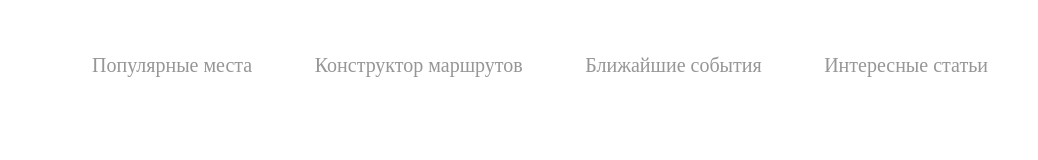
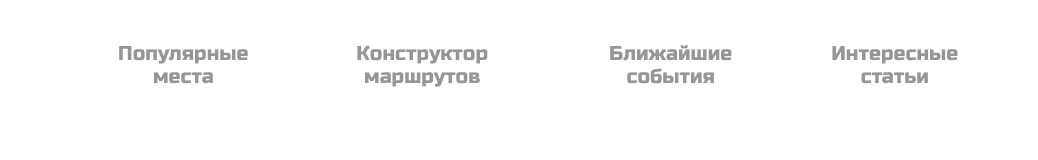
Before and after one commit to springdale95/need-in-nn, a plain HTML site: page index.html in a window 1280 px wide. Shown: the full height of the page, 242-1280 px from the left. Drawn offline with Linux system fonts and the light colour scheme; the site is published under a folder, as on GitHub Pages, so addresses that start at the root find nothing.

Commit message:
fonts way

```diff
--- a/css/fonts.css
+++ b/css/fonts.css
@@ -3,8 +3,8 @@
     font-weight: 400;
     font-style: normal;
     src: local(''),
-    url("/fonts/woff/Roboto-Regular.woff") format("woff"),
-    url("/fonts/woff2/Roboto-Regular.woff2") format("woff2");
+    url("../fonts/woff/Roboto-Regular.woff") format("woff"),
+    url("../fonts/woff2/Roboto-Regular.woff2") format("woff2");
 }
 
 @font-face {
@@ -12,8 +12,8 @@
     font-weight: 400;
     font-style: italic;
     src: local(''),
-    url("/fonts/woff/Roboto-Italic.woff") format("woff"),
-    url("/fonts/woff2/Roboto-Italic.woff2") format("woff2");
+    url("../fonts/woff/Roboto-Italic.woff") format("woff"),
+    url("../fonts/woff2/Roboto-Italic.woff2") format("woff2");
 }
 
 @font-face {
@@ -21,6 +21,6 @@
     font-weight: 400;
     font-style: normal;
     src: local(''),
-    url("/fonts/woff/RussoOne-Regular.woff") format("woff"),
-    url("/fonts/woff2/RussoOne-Regular.woff2") format("woff2");
+    url("../fonts/woff/RussoOne-Regular.woff") format("woff"),
+    url("../fonts/woff2/RussoOne-Regular.woff2") format("woff2");
 }
```
